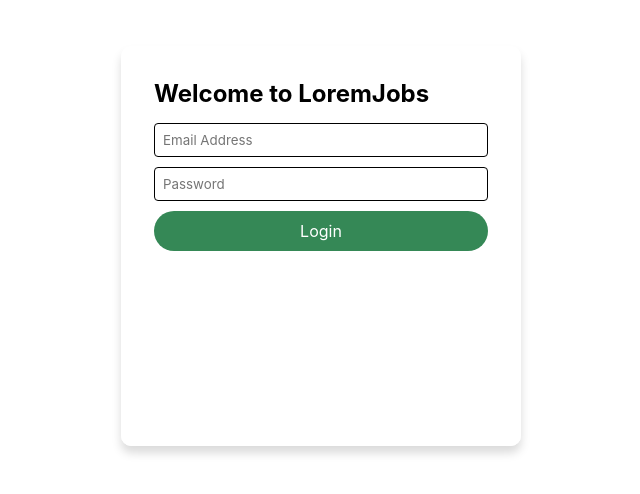
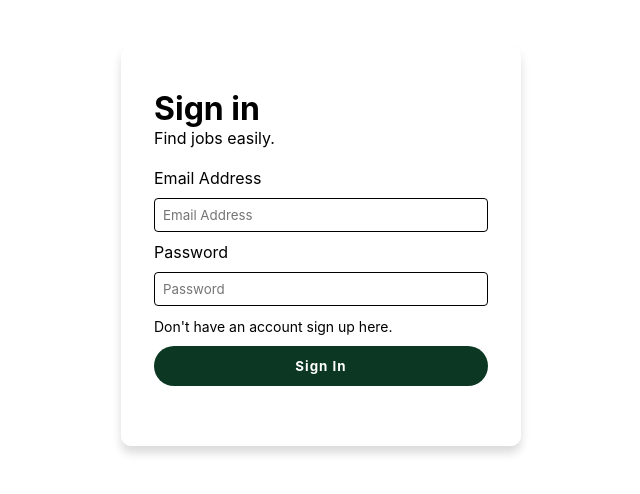
Before and after one commit to TmTanky/Dev-Jobs, a Next.js app: page /login in a window 1280 px wide. Shown: the part 154-648 px from the top of the page, without its empty margins (319-959 px from the left). Built offline with nearby package versions, Linux system fonts and the light colour scheme.

Commit message:
making components on it's own and setup the looks

```diff
--- a/components/Pages/Login/index.ts
+++ b/components/Pages/Login/index.ts
@@ -19,5 +19,38 @@ export const S = {
     height: 400px;
     /* justify-content: center; */
     box-shadow: 0px 7px 10px 0px #dbdbdb;
-  `
+  `,
+  Button: styled.button`
+    background-color: #358856;
+    border-radius: 25px;
+    border: none;
+    outline: none;
+    height: 40px;
+    margin-top: 10px;
+    color: white;
+    font-weight: 700;
+    letter-spacing: 1px;
+    cursor: pointer;
+    transition: all;
+    transition-duration: 0.5s;
+
+    &:disabled {
+      background-color: #0c3823;
+    }
+  `,
+  Label: styled.label``,
+  Heading1: styled.h1`
+    margin-top: 10px;
+  `,
+  Paragraph: styled.p`
+    margin-bottom: 20px;
+  `,
+  TextInput: styled.input`
+    border-radius: 4px;
+    padding: 0.5rem;
+    margin: 10px 0;
+    border: solid black 0.5px;
+    outline: none;
+  `,
+  LinkContainer: styled.div``
 }
--- a/pages/login/index.tsx
+++ b/pages/login/index.tsx
@@ -1,21 +1,46 @@
-import { TextInput } from '@/components/TextInput/TextInput'
-import { Button } from '@/components/Button/Button'
-import { Heading } from '@/components/Heading/Heading'
 import { S as Login } from '@/components/Pages/Login'
+import Link from 'next/link'
+import React, { useState, ChangeEvent } from 'react'
 
 const LoginPage = () => {
+  const [login, setLogin] = useState({
+    email: '',
+    password: ''
+  })
+  const handleChange = (e: ChangeEvent<HTMLInputElement>) => {
+    const { name, value } = e.target
+    setLogin({
+      ...login,
+      [name]: value
+    })
+  }
+
   return (
     <Login.Container>
       <Login.Form>
-        <Heading label="Welcome to LoremJobs" variation="h2" />
-        <TextInput placeholder="Email Address" />
-        <TextInput placeholder="Password" />
-        <Button
-          color="white"
-          borderRadius="25px"
-          bgColor="#358856"
-          name="Login"
+        <Login.Heading1> Sign in </Login.Heading1>
+        <Login.Paragraph> Find jobs easily. </Login.Paragraph>
+        <Login.Label htmlFor="Email Address"> Email Address </Login.Label>
+        <Login.TextInput
+          name="email"
+          onChange={handleChange}
+          value={login.email}
+          placeholder="Email Address"
         />
+        <Login.Label htmlFor="Password"> Password </Login.Label>
+        <Login.TextInput
+          name="password"
+          onChange={handleChange}
+          value={login.password}
+          placeholder="Password"
+          type="password"
+        />
+        <Login.LinkContainer>
+          <Link href="/signup"> Don&apos;t have an account sign up here. </Link>{' '}
+        </Login.LinkContainer>
+        <Login.Button disabled={!login.email || !login.password ? true : false}>
+          Sign In
+        </Login.Button>
       </Login.Form>
     </Login.Container>
   )
--- a/styles/globals.css
+++ b/styles/globals.css
@@ -5,3 +5,13 @@
   font-family: -apple-system, BlinkMacSystemFont, Segoe UI, Roboto, Oxygen,
     Ubuntu, Cantarell, Fira Sans, Droid Sans, Helvetica Neue, sans-serif;
 }
+
+a {
+  font-size: 14px;
+  text-decoration: none;
+  color: black;
+}
+
+a:hover {
+  color: blue;
+}
```
